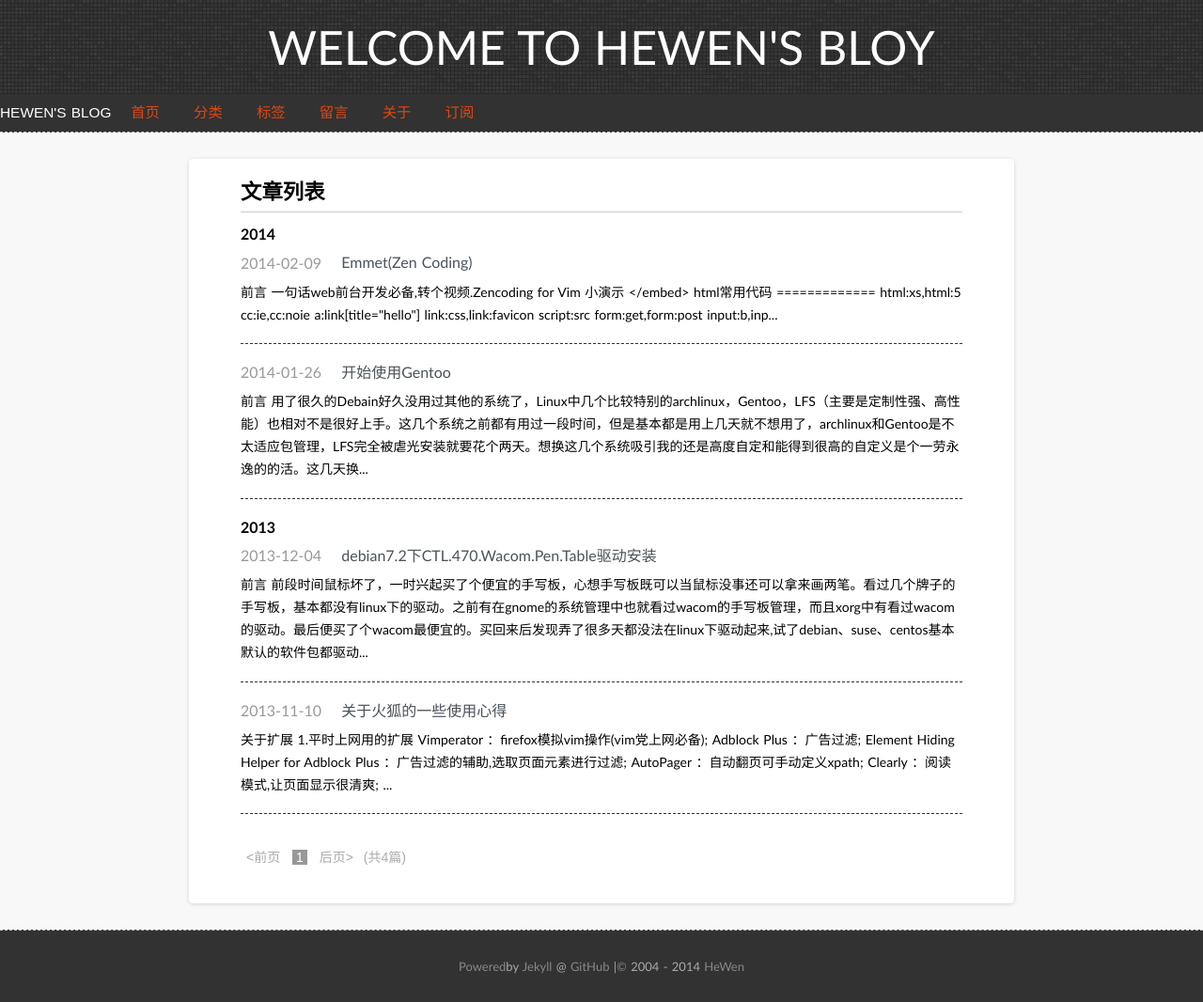
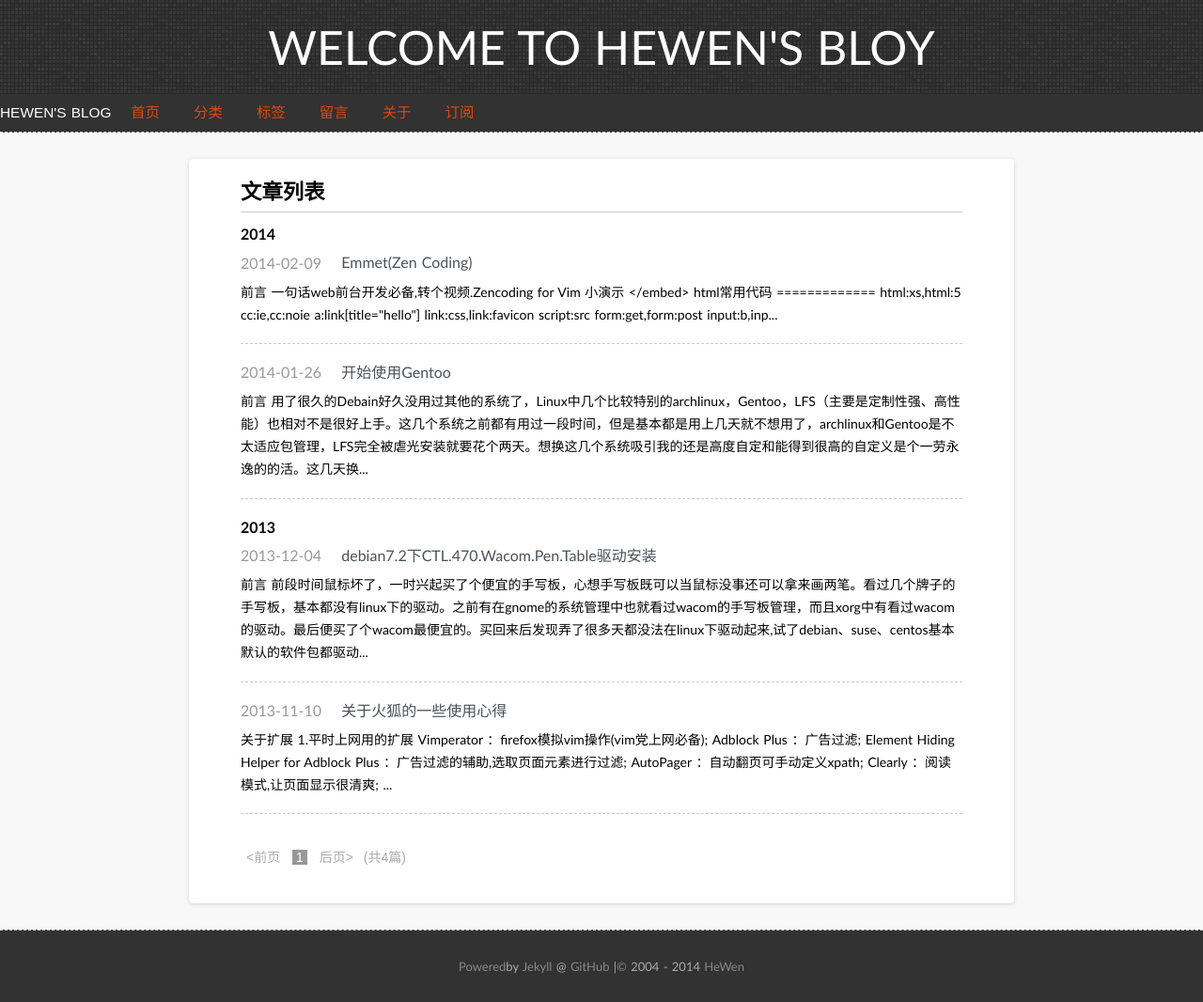
Before and after one commit to hewen/hewen.github.io, a Jekyll site: the page built from index.html, in a window 1280 px wide. Shown: the whole page at 94% size. Built offline with Jekyll 4.4.1, drawn with Linux system fonts in a browser that asks for light colours; some web fonts are replaced; Markdown is read by kramdown in place of the engine named in the settings; the list of posts is cut into pages by our own code.

Commit message:
modify index.html about post list css

```diff
--- a/media/css/style.css
+++ b/media/css/style.css
@@ -35,7 +35,7 @@
 .listing-item,.listing-seperator{list-style-type:none;}
 .listing-item a{padding:.2em 1em;font-size:16px;}
 .listing-item p{font-size:14px;}
-.listing-item hr{height:1px;border:none;border-top:1px dashed #323232;}
+.listing-item hr{height:1px;border:none;border-top:1px dashed #CCCCCC;}
 .listing-item time{color:#999999;}
 .listing-seperator{font-weight:bold;}
 .meta{font-size:12px;color:#888;}
```
